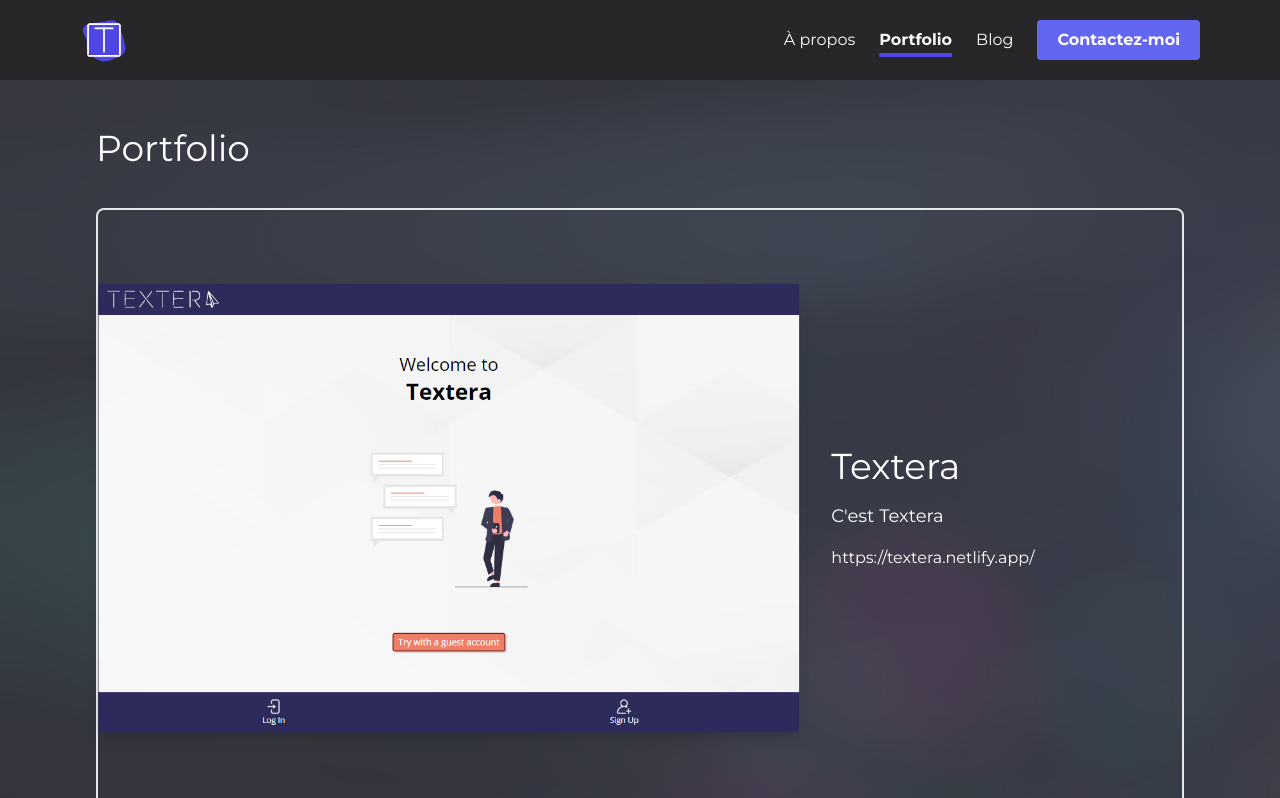
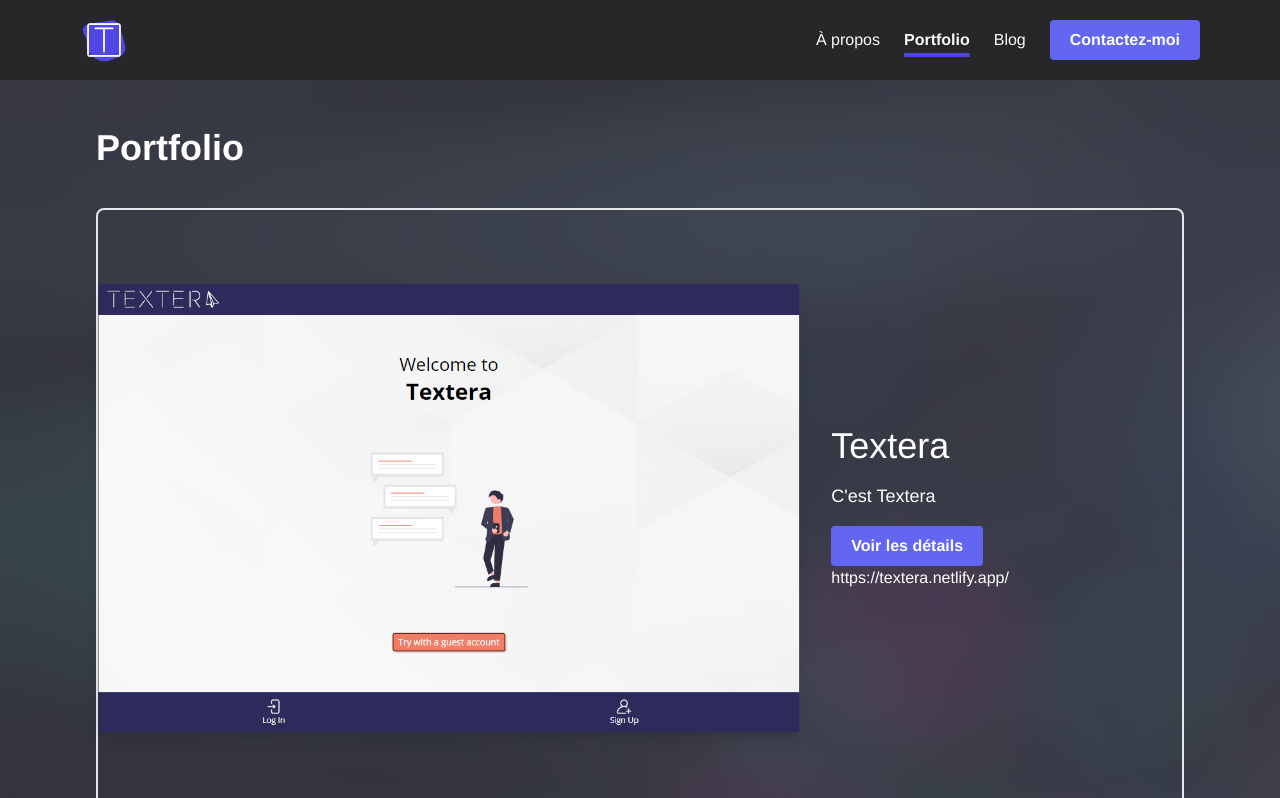
Before and after one commit to thomaspaysac/portfolio, a Next.js app: page /portfolio in a window 1280 px wide. Shown: the top 798 px of the page. Built offline with nearby package versions, Linux system fonts and the light colour scheme.

Commit message:
Add dynamic routing for projects page from portfolio

```diff
--- a/app/blog/page.tsx
+++ b/app/blog/page.tsx
@@ -1,7 +1,7 @@
 export default function Page () {
   return (
     <div className="flex min-h-screen flex-col p-2 md:px-24 md:py-12 gap-10 text-white">
-      <h1 className="text-4xl">Blog</h1>
+      <h1 className="text-4xl font-semibold">Blog</h1>
     </div>
   )
 };
--- a/app/contacts/page.tsx
+++ b/app/contacts/page.tsx
@@ -5,7 +5,7 @@ import { social_links } from "../lib/data";
 export default function Page () {
   return (
     <div className="flex min-h-screen flex-col p-2 md:px-24 md:py-12 gap-10 text-white">
-      <h1 className="text-4xl">Contacts</h1>
+      <h1 className="text-4xl font-semibold">Contacts</h1>
       <div>
         <h2 className="text-xl mb-4">Réseaux</h2>
         <div className="flex gap-8">
--- a/app/globals.css
+++ b/app/globals.css
@@ -1,6 +1,13 @@
 @tailwind base;
 @tailwind components;
 @tailwind utilities;
+
+@import url('https://fonts.googleapis.com/css2?family=Montserrat+Alternates:ital,wght@0,100;0,200;0,300;0,400;0,500;0,600;0,700;0,800;0,900;1,100;1,200;1,300;1,400;1,500;1,600;1,700;1,800;1,900&family=Montserrat:ital,wght@0,100..900;1,100..900&display=swap');
+
+main,
+header {
+  font-family: "Montserrat", Helvetica, sans-serif
+}
 
 main {
   background: url('../public/background.jpg');
--- a/app/layout.tsx
+++ b/app/layout.tsx
@@ -1,6 +1,5 @@
 import type { Metadata } from "next";
 import "./globals.css";
-import { montserrat } from "./lib/fonts";
 import Header from "./ui/header/Header";
 import Footer from "./ui/Footer";
 
@@ -16,7 +15,7 @@ export default function RootLayout({
 }>) {
   return (
     <html lang="en">
-      <body className={montserrat.className}>
+      <body>
         <Header />
           <main className="bg-zinc-700">
             {children}
--- a/app/not-found.tsx
+++ b/app/not-found.tsx
@@ -1,10 +1,10 @@
-import Link from "next/link"
+import Link from "next/link";
 
 export default function NotFound () {
   return (
     <div className="flex items-center justify-center min-h-screen flex-col p-2 md:px-24 md:py-12 gap-10 text-white">
-      <div className="text-lg">Erreur 404 | Page introuvable</div>
-      <Link href="/" className="hover:underline">> Retourner à l'accueil</Link>
+      <div className="text-2xl">Erreur 404 | Page introuvable</div>
+      <Link href="/" className="hover:underline">{'>'} Retourner à l&apos;accueil</Link>
     </div>
   )
 }
--- a/app/page.tsx
+++ b/app/page.tsx
@@ -3,6 +3,7 @@
 import Image from "next/image";
 import Card from "./ui/techs/Card";
 import { techs_frontend, techs_backend } from "./lib/data";
+import { montserrat } from "./lib/fonts";
 
 export default function Home() {
   return (
@@ -15,9 +16,9 @@ export default function Home() {
           <span className="text-2xl">Genève</span>
         </div>
       </div>
-      <div className="tech_stacks flex flex-col md:flex-row justify-between gap-10 my-10">
+      <div className="tech_stacks flex flex-col md:flex-row justify-around gap-10 my-10">
         <div className="tech-card backdrop-blur p-4 rounded-lg shadow-lg">
-          <h3 className="mb-3"><code>Développement Frontend></code></h3>
+          <h3 className="mb-3"><code>Développement Frontend{'>'}</code></h3>
           <div className="flex row-span-2 gap-4">
             {
               techs_frontend.map((tech) => {
@@ -27,7 +28,7 @@ export default function Home() {
           </div>
         </div>
         <div className="tech-card backdrop-blur p-4 rounded-lg shadow-lg">
-          <h3 className="mb-3"><code>Développement Backend | Bases de données></code></h3>
+          <h3 className="mb-3"><code>Développement Backend | Bases de données{'>'}</code></h3>
           <div className="flex gap-4">
             {
               techs_backend.map((tech) => {
--- /dev/null
+++ b/app/portfolio/[projet]/page.tsx
@@ -0,0 +1,21 @@
+'use client';
+
+import { projects } from "@/app/lib/data";
+import { redirect, useParams } from "next/navigation";
+import { Redirect } from "next";
+
+export default function Page () {
+  const params = useParams();
+  const projet = projects.find(el => el.id === params.projet);
+
+  if (projet) {
+    return (
+      <div className="flex min-h-screen flex-col p-2 md:px-24 md:py-12 gap-10 text-white">
+        <h1 className="text-4xl font-semibold text-center">{projet.nom}</h1>
+      </div>
+    )
+  } else {
+    redirect('/404');
+  }
+
+}
--- a/app/portfolio/page.tsx
+++ b/app/portfolio/page.tsx
@@ -4,12 +4,12 @@ import { projects } from "../lib/data";
 export default function Page () {
   return (
     <div className="flex min-h-screen flex-col p-2 md:px-24 md:py-12 gap-10 text-white">
-      <h1 className="text-4xl">Portfolio</h1>
+      <h1 className="text-4xl font-semibold">Portfolio</h1>
       {
         projects.map((el, i) => {
           const parity = i % 2;
           return (
-            <ProjectCard key={el.id} odd={!!parity} nom={el.nom} description={el.description} url={el.url} screenshots={el.screenshots} />
+            <ProjectCard key={el.id} odd={!!parity} id={el.id} nom={el.nom} description={el.description} url={el.url} screenshots={el.screenshots} />
           )
         })
       }
--- a/app/template.tsx
+++ b/app/template.tsx
@@ -1,6 +1,7 @@
 'use client';
 
 import { motion } from "framer-motion";
+import { montserrat } from "./lib/fonts";
 
 export default function PageTransition ({
   children
@@ -11,7 +12,7 @@ export default function PageTransition ({
     <motion.div
       initial={{ opacity: 0}}
       animate={{ opacity: 1 }}
-      transition={{ ease: 'easeInOut', duration: 0.33}}
+      transition={{ ease: 'easeInOut', duration: 0.25}}
     >
       {children}
     </motion.div>
--- a/app/ui/header/Header.tsx
+++ b/app/ui/header/Header.tsx
@@ -5,6 +5,7 @@ import Link from "next/link";
 import Image from "next/image";
 import { usePathname } from "next/navigation";
 import clsx from "clsx";
+import { montserrat } from "@/app/lib/fonts";
 import HeaderAnimatedIcon from "./icon";
 
 const links = [
@@ -17,7 +18,7 @@ export default function Header () {
   const pathname = usePathname();
 
   return (
-    <header className="flex gap-6 items-center py-4 px-20 bg-zinc-800 text-gray-50 ">
+    <header className="flex gap-6 items-center py-4 px-20 bg-zinc-800 text-gray-50">
       <Image src={'/header_icon.svg'} width={48} height={48} unoptimized={true} alt='' className="mr-auto" />
       {
         links.map((link, i) => {
--- a/app/ui/portfolio/ProjectCard.tsx
+++ b/app/ui/portfolio/ProjectCard.tsx
@@ -1,9 +1,11 @@
 'use client';
 
 import { useState } from "react";
-import Image from "next/image"
+import Image from "next/image";
+import Link from "next/link";
 
 type Props = {
+  id: string,
   nom: string,
   description: string,
   screenshots: string[],
@@ -34,7 +36,7 @@ function ScreenshotsContainer ({ hover, screenshots } : { hover: boolean, screen
   )
 }
 
-export default function ProjectCard ({ nom, description, screenshots, url, odd } : Props) {
+export default function ProjectCard ({ id, nom, description, screenshots, url, odd } : Props) {
   const [hover, setHover] = useState(false);
 
   return (
@@ -45,6 +47,11 @@ export default function ProjectCard ({ nom, description, screenshots, url, odd }
       <div className="project-info w-1/3 self-center">
         <h2 className="text-4xl mb-4">{nom}</h2>
         <div className="text-lg mb-4">{description}</div>
+        <Link href={`/portfolio/${id}`}>
+          <button className="bg-indigo-500 px-5 py-2 font-bold text-white rounded transition-all hover:bg-indigo-600 hover:cursor-pointer">
+            Voir les détails
+          </button>
+        </Link>
         <div>{url}</div>
       </div>
       <div className="project-screenshots relative w-2/3">
```
